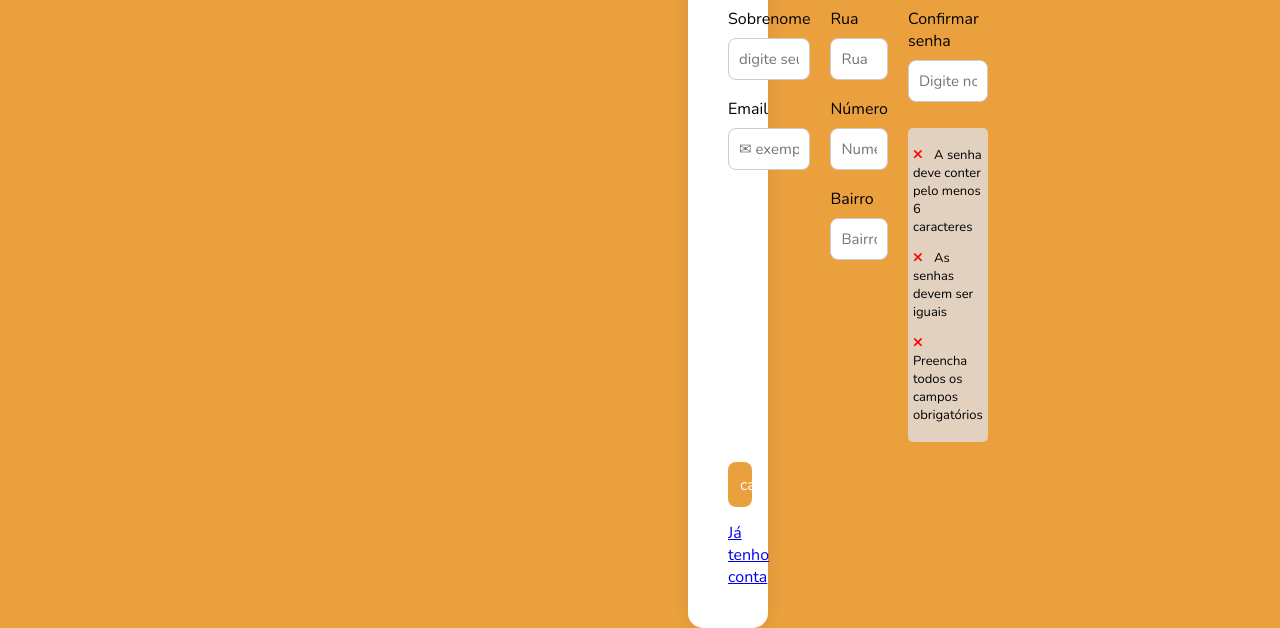
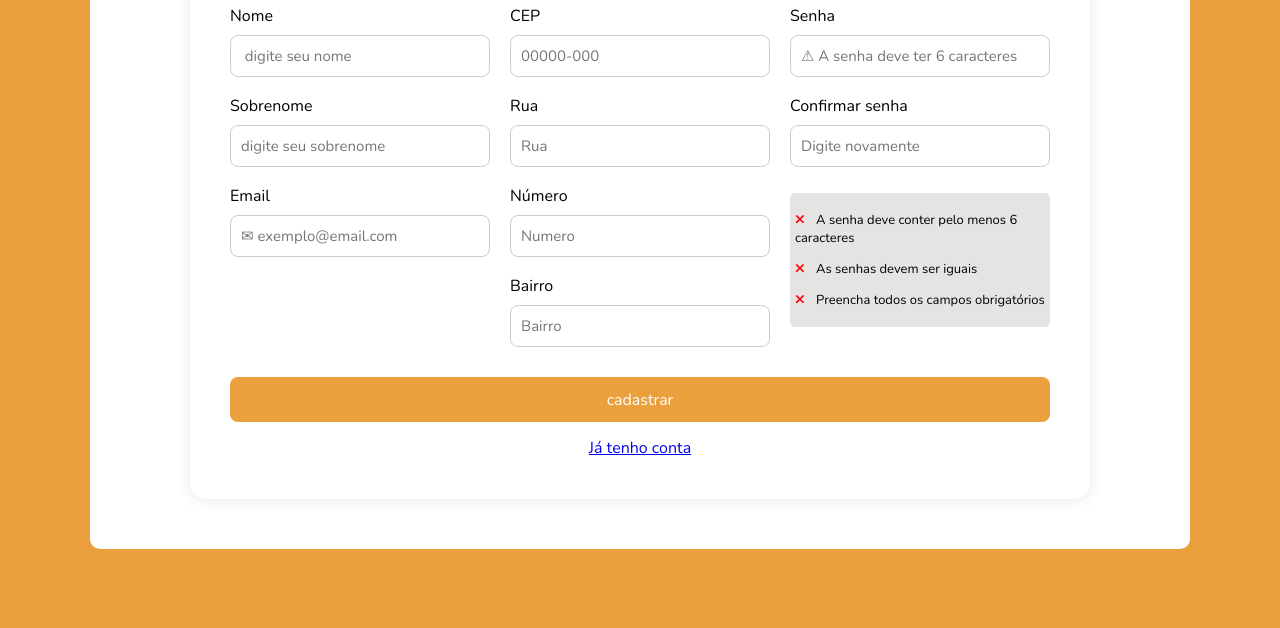
Before and after one commit to Gmeirelis/PROJETO-CLICK-FOOD, a website with bundled scripts: page pages/cadastro.html in a window 1280 px wide. Shown: the part 271-899 px from the top of the page. After the commit the page ends 828 px from the top, so only its background shows below. Built offline with nearby package versions, Linux system fonts and the light colour scheme.

Commit message:
corrigindo css

```diff
--- a/assets/css/pages/cadastro.css
+++ b/assets/css/pages/cadastro.css
@@ -79,7 +79,8 @@ input:focus {
     align-items: center;
     height: 90vh;
     width: auto;
-    margin: 100px 700px 0px 700px;
+     max-width: 1100px;
+  margin: 100px auto 0 auto;
     background-color: #fff;
     border-radius: 10px;
 
--- a/assets/css/pages/pedidos.css
+++ b/assets/css/pages/pedidos.css
@@ -163,11 +163,6 @@ header{
 .none{
   display: none;
 }
-<<<<<<< HEAD
-=======
-
->>>>>>> 4bc1021c7fa23e3cdd84c75de2f296d34bda981e
-
 
 /*-------------*/
 /* Container fixo no rodapé */
```
Also changed, not shown: 1 other file.
